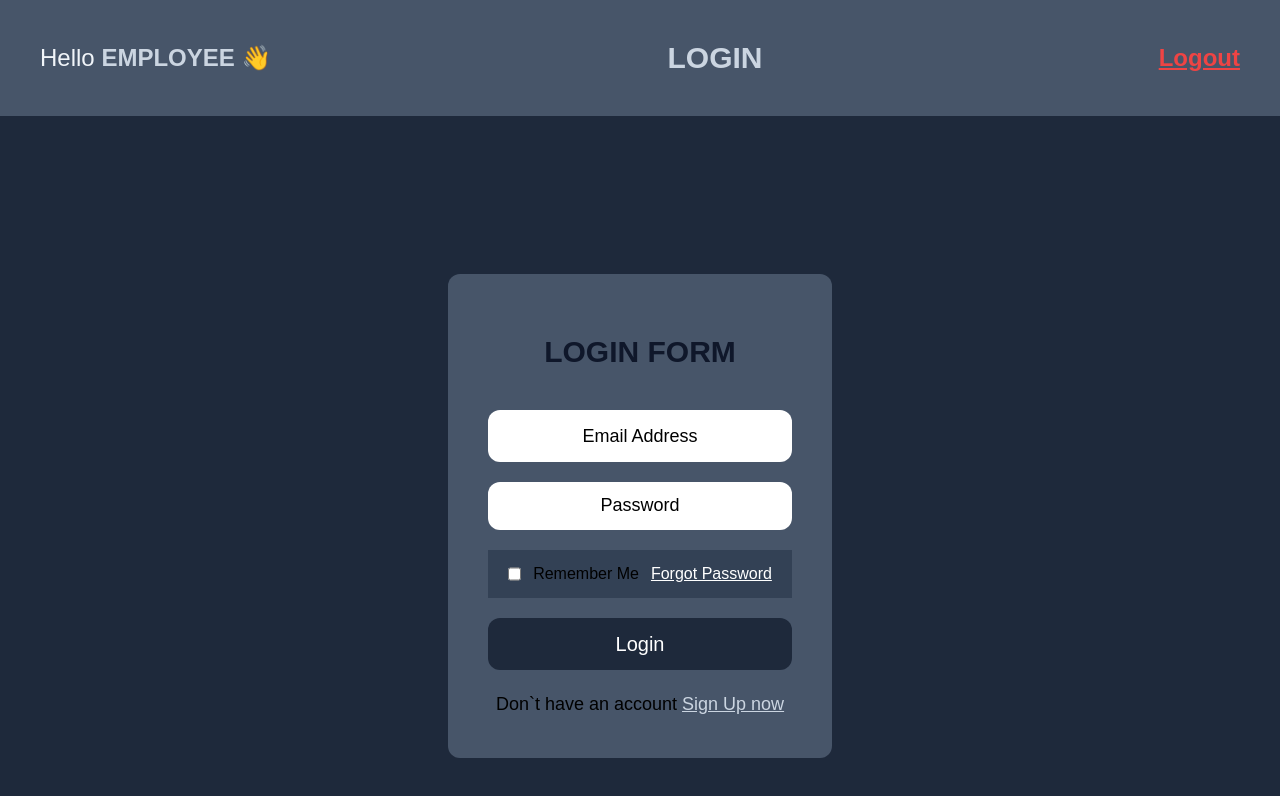
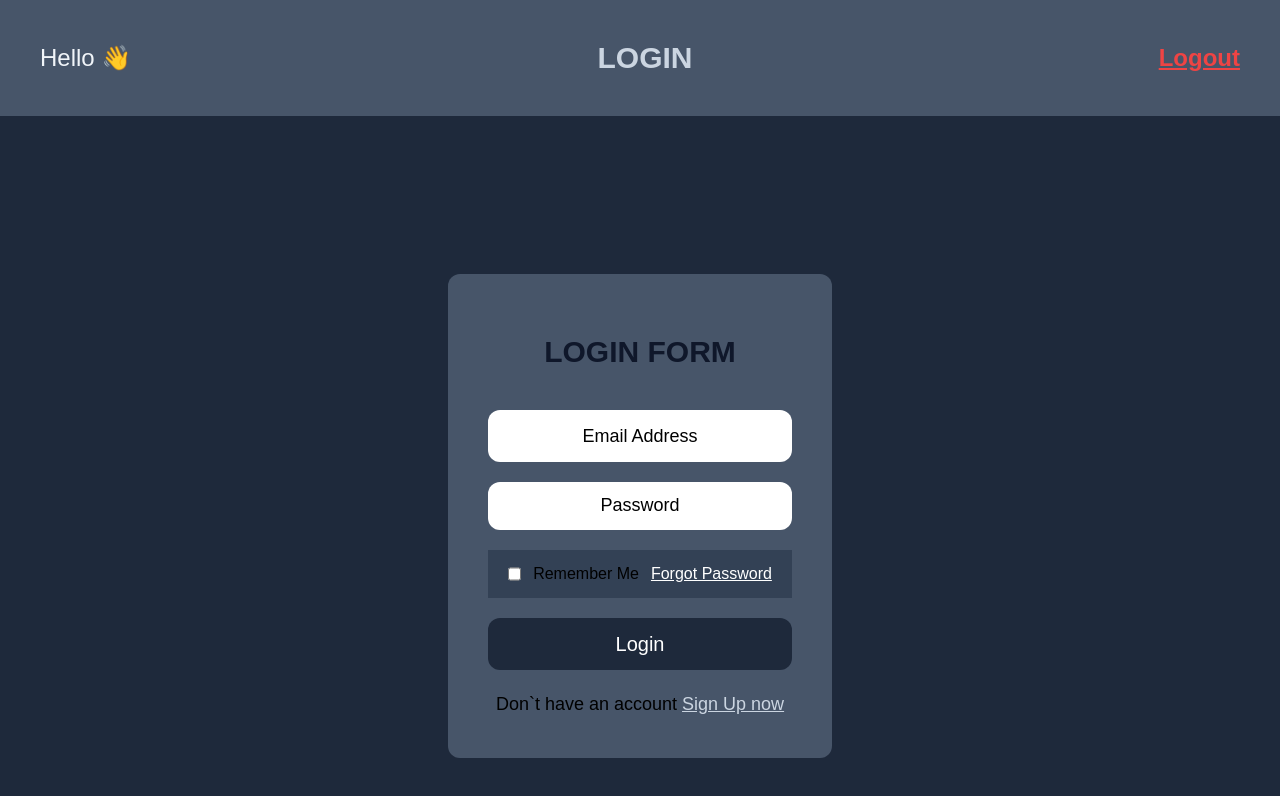
Before and after one commit to Nasifuad/E-M-S, a React (Vite) app: page / in a window 1280 px wide. Shown: the top 796 px of the page. Built offline with nearby package versions, Linux system fonts and the light colour scheme.

Commit message:
test 1 successfull

```diff
--- a/src/App.jsx
+++ b/src/App.jsx
@@ -23,22 +23,8 @@ function App() {
   const AuthData = useContext(AuthContext);
   const admins = AuthData.adminData;
   const employees = AuthData.userData;
-  console.log("data for", admins, employees);
-  console.log(AuthData);
-  // const handleLogin = (email, password) => {
-  //   if (email === "admin@example.com" && password === "123") {
-  //     setUser("admin");
-  //   }
-  //   const Info = employees.filter((data) => {
-  //     if (data.email === email && data.password === password) {
-  //       return data;
-  //     }
-  //   });
-  //   setUser("employee");
-  //   setUserData(Info);
-  // };
+
   const handleLogin = (email, password) => {
-    // Check if the user is an admin
     const adminInfo = admins.find(
       (data) => data.email === email && data.password === password
     );
@@ -49,7 +35,6 @@ function App() {
       return;
     }
 
-    // Check if the user is an employee
     const employeeInfo = employees.find(
       (data) => data.email === email && data.password === password
     );
@@ -60,14 +45,13 @@ function App() {
       return;
     }
 
-    // If no match is found
     console.log("Invalid login credentials");
   };
 
   return (
     <>
       {!user ? <Login handleLogin={handleLogin} /> : ""}
-      {user === "admin" ? <AdminDashboard /> : ""}
+      {user === "admin" ? <AdminDashboard adminData={adminData} /> : ""}
       {user === "employee" ? <EmployeeDashboard userData={userData} /> : ""}
     </>
   );
--- a/src/dashboard/EmployeeDashboard.jsx
+++ b/src/dashboard/EmployeeDashboard.jsx
@@ -1,3 +1,4 @@
+/* eslint-disable react/prop-types */
 import Task from "../components/task";
 import Head from "../others/head";
 
@@ -6,7 +7,7 @@ const EmployeeDashboard = ({ userData }) => {
   return (
     <>
       {" "}
-      <Head pageName="Employee Dashboard" userData={userData} />
+      <Head pageName="Employee Dashboard" userName={userData.name} />
       <Task userData={userData} />
     </>
   );
--- a/src/dashboard/adminDashboard.jsx
+++ b/src/dashboard/adminDashboard.jsx
@@ -1,9 +1,11 @@
+/* eslint-disable react/prop-types */
 import Head from "../others/head";
 
-const AdminDashboard = () => {
+// eslint-disable-next-line react/prop-types
+const AdminDashboard = ({ adminData }) => {
   return (
     <div className="h-screen w-full bg-slate-800 flex flex-col gap-5">
-      <Head pageName="Admin Dashboard" userName="admin" />
+      <Head pageName="Admin Dashboard" userName={adminData.name} />
 
       <div className="body flex flex-col gap-3 p-3 bg-slate-700 rounded-xl justify-center  items-center h-screen ">
         <h1 className="text-3xl font-bold text-white">Task Creation Form</h1>
--- a/src/others/head.jsx
+++ b/src/others/head.jsx
@@ -1,8 +1,8 @@
-import { useEffect, useState } from "react";
+import { useState } from "react";
 
 // eslint-disable-next-line react/prop-types
-const Head = ({ pageName, userData }) => {
-  let [name, setName] = useState("employee");
+const Head = ({ pageName, userName }) => {
+  let [name] = useState(userName);
 
   return (
     <>
```
